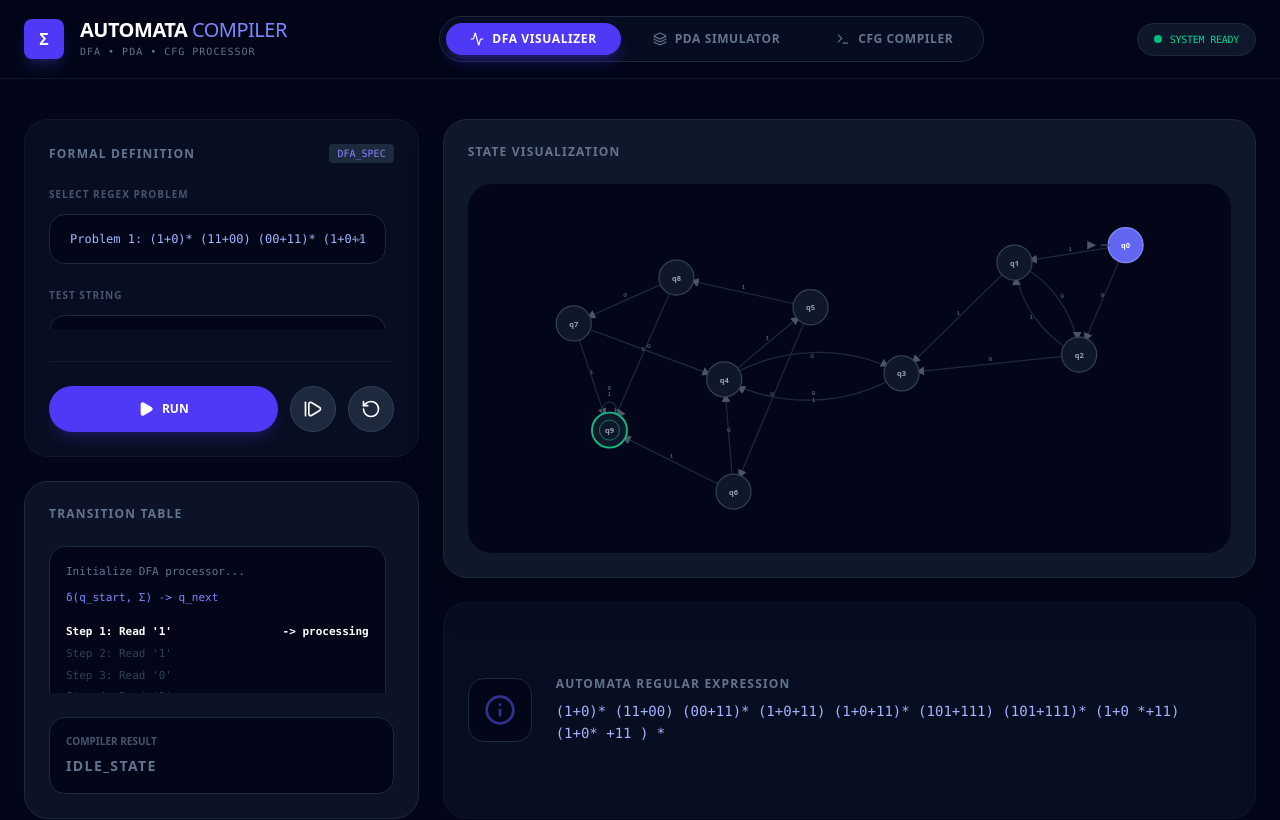
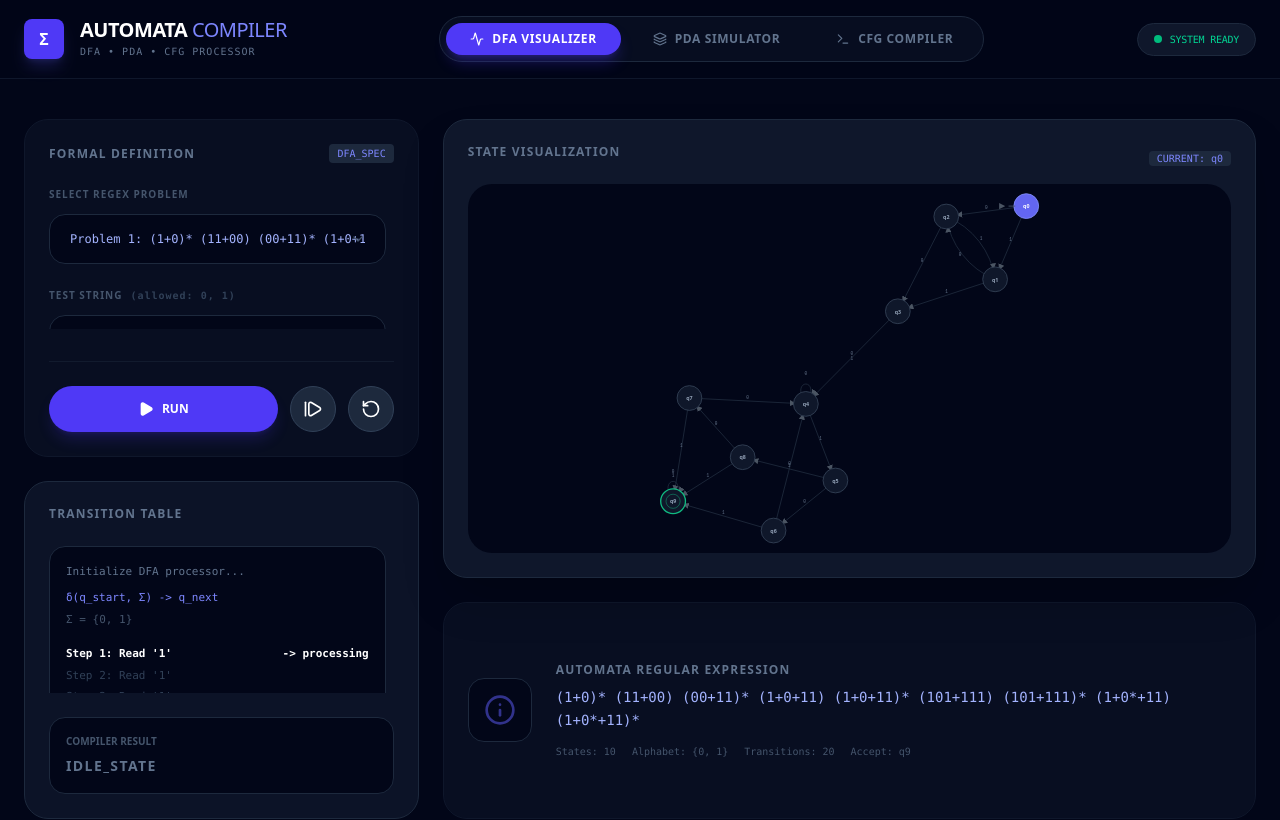
Before and after one commit to cinedalida/automata-visualizer, a React (Vite) app: page / in a window 1280 px wide. Shown: the top 820 px of the page. Built offline with nearby package versions, Linux system fonts and the light colour scheme.

Commit message:
Updated: DFA logic and added test strings

```diff
--- a/src/dfa/DFASimulatorUI.tsx
+++ b/src/dfa/DFASimulatorUI.tsx
@@ -19,7 +19,9 @@ export default function DFASimulatorUI() {
   const [selectedDfaKey, setSelectedDfaKey] =
     useState<keyof typeof DFA_EXAMPLES>("dfa1");
   const [isValidRegex, setIsValidRegex] = useState(true);
-  const [inputString, setInputString] = useState("110101");
+
+  // CHANGED: default input matches dfa1 alphabet and is a valid string
+  const [inputString, setInputString] = useState("111111");
   const [currentStateId, setCurrentStateId] = useState("");
   const [activeTransitionIdx, setActiveTransitionIdx] = useState<
     number | undefined
@@ -31,17 +33,40 @@ export default function DFASimulatorUI() {
   const simulatorRef = useRef<DFASimulator | null>(null);
   const dfa = DFA_EXAMPLES[selectedDfaKey];
 
+  // ============================================================
+  // Sample strings matching the corrected DFAs
+  // ============================================================
   const DFA_SAMPLE_STRINGS: Record<
     keyof typeof DFA_EXAMPLES,
     { valid: string[]; invalid: string[] }
   > = {
     dfa1: {
-      valid: ["00110101101", "1111010111", "00111110101"],
-      invalid: ["0011010", "1111010", "00111110"],
+      valid: [
+        "111111", // 11(double) + 1(bridge) + 111(pattern)
+        "0011010", // 00(double) + 1(bridge) + 101(pattern) + 0(tail)
+        "1111010", // 11(double) + 1(bridge) + 101(pattern) + 0(tail)
+        "00111110", // 00(double) + 1(bridge) + 111(pattern) + 10(tail)
+      ],
+      invalid: [
+        "11111", // too short, pattern incomplete
+        "00111", // too short, pattern incomplete
+        "010101010101", // no double (00 or 11)
+        "1100000000", // no pattern (101 or 111)
+      ],
     },
     dfa2: {
-      valid: ["babbabaaaabbaa", "bbabaaaaaabaaabb", "bbabbbbbbbabbbaa"],
-      invalid: ["aba", "abab", "bbb"],
+      valid: [
+        "babababbb", // bab(L1) + a(L2) + bab(L3) + bb(tail)
+        "babaabbaa", // bab(L1) + a(L2) + aba(L3) + ...aa(tail)
+        "ababaaa", // a(L2) + bab(L3) + aa(tail)
+        "aabaabb", // a(L2) + aba(L3) + bb(tail)
+      ],
+      invalid: [
+        "baabaaa", // baa triggers trap at q4
+        "babababa", // ends in a, tail requires aa or bb
+        "baba", // too short, missing pattern
+        "aaaa", // no valid bab/aba pattern
+      ],
     },
   };
 
@@ -60,8 +85,15 @@ export default function DFASimulatorUI() {
     }
   }, [regexInput]);
 
+  // ============================================================
+  // Reset AND set a sensible default input per DFA
+  // ============================================================
   useEffect(() => {
-    reset();
+    if (selectedDfaKey === "dfa1") {
+      setInputString("111111");
+    } else {
+      setInputString("ababaaa");
+    }
   }, [selectedDfaKey]);
 
   const isRunningRef = useRef(false);
@@ -99,7 +131,6 @@ export default function DFASimulatorUI() {
 
   const run = async () => {
     if (isRunningRef.current || isFinished) return;
-
     isRunningRef.current = true;
 
     while (
@@ -115,12 +146,20 @@ export default function DFASimulatorUI() {
     isRunningRef.current = false;
   };
 
+  // ============================================================
+  // Filter input based on the current DFA's alphabet
+  // dfa1 → only '0' and '1'
+  // dfa2 → only 'a' and 'b'
+  // ============================================================
   const handleInputChange = (e: React.ChangeEvent<HTMLInputElement>) => {
-    const val = e.target.value.replace(/[^0-1a-b]/g, ""); // Filter based on actual alphabet ideally
-    setInputString(val);
+    const allowed = dfa.alphabet;
+    const filtered = e.target.value
+      .split("")
+      .filter((ch) => allowed.includes(ch))
+      .join("");
+    setInputString(filtered);
   };
 
-  // Re-init simulator when input string changes but we are at step 0
   useEffect(() => {
     reset();
   }, [inputString]);
@@ -165,13 +204,17 @@ export default function DFASimulatorUI() {
 
             <label className="block text-[10px] font-bold text-slate-600 uppercase mb-3 tracking-widest">
               Test String
+              {/* ADDED: Show which characters are allowed */}
+              <span className="ml-2 text-slate-700 normal-case font-mono">
+                (allowed: {dfa.alphabet.join(", ")})
+              </span>
             </label>
             <div className="relative">
               <input
                 type="text"
                 value={inputString}
                 onChange={handleInputChange}
-                placeholder="Enter sequence..."
+                placeholder={`Enter ${dfa.alphabet.join("/")} sequence...`}
                 className="w-full bg-slate-950 border border-slate-800 rounded-2xl px-5 py-4 focus:outline-none focus:ring-2 focus:ring-indigo-600 transition-all font-mono text-indigo-300 text-lg tracking-widest"
               />
               <Terminal className="absolute right-4 top-1/2 -translate-y-1/2 w-5 h-5 text-slate-700" />
@@ -248,6 +291,16 @@ export default function DFASimulatorUI() {
             State Visualization
           </h3>
         </div>
+
+        {/* Current state badge */}
+        {currentStateId && (
+          <div className="absolute top-6 right-6 z-10">
+            <span className="text-[10px] bg-slate-800 px-2 py-0.5 rounded text-indigo-400 font-mono">
+              CURRENT: {currentStateId}
+            </span>
+          </div>
+        )}
+
         <div className="flex items-center justify-center h-full">
           {isValidRegex ? (
             <D3Graph
@@ -278,6 +331,14 @@ export default function DFASimulatorUI() {
           <div className="bg-slate-950 p-4 rounded-2xl border border-slate-800 font-mono text-[11px] leading-relaxed">
             <p className="text-slate-500 mb-2">Initialize DFA processor...</p>
             <p className="text-indigo-400">δ(q_start, Σ) {"->"} q_next</p>
+
+            {/* Show the alphabet for this DFA */}
+            <p className="text-slate-600 mt-1 mb-4">
+              Σ = {"{"}
+              {dfa.alphabet.join(", ")}
+              {"}"}
+            </p>
+
             <div className="mt-4 space-y-1">
               {inputString.split("").map((char, idx) => (
                 <p
@@ -360,9 +421,31 @@ export default function DFASimulatorUI() {
           </h3>
           <p className="font-mono text-sm text-indigo-300 leading-relaxed max-w-2xl">
             {selectedDfaKey === "dfa1"
-              ? "(1+0)* (11+00) (00+11)* (1+0+11) (1+0+11)* (101+111) (101+111)* (1+0 *+11) (1+0* +11 ) *"
+              ? "(1+0)* (11+00) (00+11)* (1+0+11) (1+0+11)* (101+111) (101+111)* (1+0*+11) (1+0*+11)*"
               : "(bab)* (b+a) (bab+aba) (a+b)* (aa+bb)* (b+a+bb) (a+b)* (aa+bb)"}
           </p>
+
+          {/* DFA stats summary */}
+          <div className="flex gap-4 mt-3">
+            <span className="text-[10px] text-slate-600 font-mono">
+              States: {dfa.states.length}
+            </span>
+            <span className="text-[10px] text-slate-600 font-mono">
+              Alphabet: {"{"}
+              {dfa.alphabet.join(", ")}
+              {"}"}
+            </span>
+            <span className="text-[10px] text-slate-600 font-mono">
+              Transitions: {dfa.transitions.length}
+            </span>
+            <span className="text-[10px] text-slate-600 font-mono">
+              Accept:{" "}
+              {dfa.states
+                .filter((s) => s.isAccept)
+                .map((s) => s.id)
+                .join(", ")}
+            </span>
+          </div>
         </div>
       </div>
     </div>
--- a/src/dfa/dfaData.ts
+++ b/src/dfa/dfaData.ts
@@ -1,103 +1,163 @@
-import { DFA } from '../types';
+import { DFA } from "../types";
 
 export const DFA1: DFA = {
   states: [
-    { id: 'q0', label: 'q0', isStart: true, isAccept: false },
-    { id: 'q1', label: 'q1', isStart: false, isAccept: false },
-    { id: 'q2', label: 'q2', isStart: false, isAccept: false },
-    { id: 'q3', label: 'q3', isStart: false, isAccept: false },
-    { id: 'q4', label: 'q4', isStart: false, isAccept: false },
-    { id: 'q5', label: 'q5', isStart: false, isAccept: false },
-    { id: 'q6', label: 'q6', isStart: false, isAccept: false },
-    { id: 'q7', label: 'q7', isStart: false, isAccept: false },
-    { id: 'q8', label: 'q8', isStart: false, isAccept: false },
-    { id: 'q9', label: 'q9', isStart: false, isAccept: true },
+    { id: "q0", label: "q0", isStart: true, isAccept: false },
+    { id: "q1", label: "q1", isStart: false, isAccept: false }, // Saw '1'
+    { id: "q2", label: "q2", isStart: false, isAccept: false }, // Saw '0'
+    { id: "q3", label: "q3", isStart: false, isAccept: false }, // DOUBLE FOUND
+    { id: "q4", label: "q4", isStart: false, isAccept: false }, // BRIDGE SATISFIED / Seeking '1'
+    { id: "q5", label: "q5", isStart: false, isAccept: false }, // Saw '1' (Pattern Start)
+    { id: "q6", label: "q6", isStart: false, isAccept: false }, // Saw '10'
+    { id: "q7", label: "q7", isStart: false, isAccept: false }, // Saw '110' (Recovery)
+    { id: "q8", label: "q8", isStart: false, isAccept: false }, // Saw '11'
+    { id: "q9", label: "q9", isStart: false, isAccept: true }, // ACCEPT / TAIL
   ],
-  alphabet: ['0', '1'],
+  alphabet: ["0", "1"],
   transitions: [
-    { from: 'q0', to: 'q1', symbol: '1' },
-    { from: 'q0', to: 'q2', symbol: '0' },
-    { from: 'q1', to: 'q2', symbol: '0' },
-    { from: 'q1', to: 'q3', symbol: '1' },
-    { from: 'q2', to: 'q1', symbol: '1' },
-    { from: 'q2', to: 'q3', symbol: '0' },
-    { from: 'q3', to: 'q4', symbol: '0' },
-    { from: 'q3', to: 'q4', symbol: '1' },
-    { from: 'q4', to: 'q3', symbol: '0' },
-    { from: 'q4', to: 'q5', symbol: '1' },
-    { from: 'q5', to: 'q6', symbol: '0' },
-    { from: 'q5', to: 'q8', symbol: '1' },
-    { from: 'q6', to: 'q4', symbol: '0' },
-    { from: 'q6', to: 'q9', symbol: '1' },
-    { from: 'q7', to: 'q4', symbol: '0' },
-    { from: 'q7', to: 'q9', symbol: '1' },
-    { from: 'q8', to: 'q7', symbol: '0' },
-    { from: 'q8', to: 'q9', symbol: '1' },
-    { from: 'q9', to: 'q9', symbol: '0' },
-    { from: 'q9', to: 'q9', symbol: '1' },
-  ]
+    // ============================================================
+    // LAYER 1: Finding (00+11)
+    // ============================================================
+    { from: "q0", to: "q1", symbol: "1" },
+    { from: "q0", to: "q2", symbol: "0" },
+    { from: "q1", to: "q3", symbol: "1" }, // Found '11'
+    { from: "q1", to: "q2", symbol: "0" },
+    { from: "q2", to: "q3", symbol: "0" }, // Found '00'
+    { from: "q2", to: "q1", symbol: "1" },
+
+    // ============================================================
+    // LAYER 2: Bridge (1+0+11)
+    // Moving from q3 to q4 satisfies the mandatory 1-char requirement of the bridge
+    // ============================================================
+    { from: "q3", to: "q4", symbol: "0" },
+    { from: "q3", to: "q4", symbol: "1" },
+
+    // ============================================================
+    // LAYER 3 & 4: Mandatory (101+111)
+    // q4 acts as the ground for the (1+0+11)* bridge part
+    // ============================================================
+    { from: "q4", to: "q4", symbol: "0" },
+    { from: "q4", to: "q5", symbol: "1" }, // Potential start of 101 or 111
+
+    { from: "q5", to: "q6", symbol: "0" }, // Sequence '10...'
+    { from: "q5", to: "q8", symbol: "1" }, // Sequence '11...'
+
+    { from: "q6", to: "q4", symbol: "0" }, // '100' fails pattern, back to seeking '1'
+    { from: "q6", to: "q9", symbol: "1" }, // '101' COMPLETED! → Accept
+
+    { from: "q8", to: "q7", symbol: "0" }, // '110' (Needs a '1' to make '101' suffix)
+    { from: "q8", to: "q9", symbol: "1" }, // '111' COMPLETED! → Accept
+
+    { from: "q7", to: "q4", symbol: "0" }, // '1100' fails pattern
+    { from: "q7", to: "q9", symbol: "1" }, // '1101' contains '101' → Accept
+
+    // ============================================================
+    // LAYER 5: The Tail (1+0*+11)*
+    // ============================================================
+    { from: "q9", to: "q9", symbol: "0" },
+    { from: "q9", to: "q9", symbol: "1" },
+  ],
 };
 
 export const DFA2: DFA = {
   states: [
-    { id: 'q0', label: 'q0', isStart: true, isAccept: false },
-    { id: 'q1', label: 'q1', isStart: false, isAccept: false },
-    { id: 'q2', label: 'q2', isStart: false, isAccept: false },
-    { id: 'q3', label: 'q3', isStart: false, isAccept: false },
-    { id: 'q4', label: 'q4', isStart: false, isAccept: false },
-    { id: 'q5', label: 'q5', isStart: false, isAccept: false },
-    { id: 'q6', label: 'q6', isStart: false, isAccept: false },
-    { id: 'q7', label: 'q7', isStart: false, isAccept: false },
-    { id: 'q8', label: 'q8', isStart: false, isAccept: false },
-    { id: 'q9', label: 'q9', isStart: false, isAccept: false },
-    { id: 'q10', label: 'q10', isStart: false, isAccept: false },
-    { id: 'q11', label: 'q11', isStart: false, isAccept: false },
-    { id: 'q12', label: 'q12', isStart: false, isAccept: false },
-    { id: 'q13', label: 'q13', isStart: false, isAccept: false },
-    { id: 'q14', label: 'q14', isStart: false, isAccept: true },
-    { id: 'q15', label: 'q15', isStart: false, isAccept: true },
-    { id: 'T', label: 'T', isStart: false, isAccept: false },
+    { id: "q0", label: "q0", isStart: true, isAccept: false },
+    { id: "q1", label: "q1", isStart: false, isAccept: false },
+    { id: "q2", label: "q2", isStart: false, isAccept: false },
+    { id: "q3", label: "q3", isStart: false, isAccept: false },
+    { id: "q4", label: "q4", isStart: false, isAccept: false },
+    { id: "q5", label: "q5", isStart: false, isAccept: false },
+    { id: "q6", label: "q6", isStart: false, isAccept: false },
+    { id: "q7", label: "q7", isStart: false, isAccept: false },
+    { id: "q8", label: "q8", isStart: false, isAccept: false },
+    { id: "q9", label: "q9", isStart: false, isAccept: false },
+    { id: "q10", label: "q10", isStart: false, isAccept: false },
+    { id: "q11", label: "q11", isStart: false, isAccept: false },
+    { id: "q12", label: "q12", isStart: false, isAccept: false },
+    { id: "q13", label: "q13", isStart: false, isAccept: false },
+    { id: "q14", label: "q14", isStart: false, isAccept: true },
+    { id: "q15", label: "q15", isStart: false, isAccept: true },
+    { id: "T", label: "T", isStart: false, isAccept: false },
   ],
-  alphabet: ['a', 'b'],
+  alphabet: ["a", "b"],
   transitions: [
-    { from: 'q0', to: 'q2', symbol: 'a' },
-    { from: 'q0', to: 'q1', symbol: 'b' },
-    { from: 'q1', to: 'q4', symbol: 'a' },
-    { from: 'q1', to: 'q3', symbol: 'b' },
-    { from: 'q2', to: 'q3', symbol: 'b' },
-    { from: 'q2', to: 'q5', symbol: 'a' },
-    { from: 'q3', to: 'q7', symbol: 'a' },
-    { from: 'q3', to: 'T', symbol: 'b' },
-    { from: 'q4', to: 'q5', symbol: 'a' },
-    { from: 'q4', to: 'q6', symbol: 'b' },
-    { from: 'q5', to: 'T', symbol: 'a' },
-    { from: 'q5', to: 'q8', symbol: 'b' },
-    { from: 'q6', to: 'q10', symbol: 'a' },
-    { from: 'q6', to: 'q1', symbol: 'b' },
-    { from: 'q7', to: 'q9', symbol: 'b' },
-    { from: 'q7', to: 'T', symbol: 'a' },
-    { from: 'q8', to: 'q10', symbol: 'a' },
-    { from: 'q8', to: 'T', symbol: 'b' },
-    { from: 'q9', to: 'q11', symbol: 'a' },
-    { from: 'q9', to: 'q11', symbol: 'b' },
-    { from: 'q10', to: 'q11', symbol: 'a' },
-    { from: 'q10', to: 'q11', symbol: 'b' },
-    { from: 'q11', to: 'q12', symbol: 'b' },
-    { from: 'q11', to: 'q13', symbol: 'a' },
-    { from: 'q12', to: 'q14', symbol: 'b' },
-    { from: 'q12', to: 'q13', symbol: 'a' },
-    { from: 'q13', to: 'q12', symbol: 'b' },
-    { from: 'q13', to: 'q15', symbol: 'a' },
-    { from: 'q14', to: 'q13', symbol: 'a' },
-    { from: 'q14', to: 'q14', symbol: 'b' },
-    { from: 'q15', to: 'q15', symbol: 'a' },
-    { from: 'q15', to: 'q12', symbol: 'b' },
-    { from: 'T', to: 'T', symbol: 'a' },
-    { from: 'T', to: 'T', symbol: 'b' },
-  ]
+    // ============================================================
+    // LAYER 1: (bab)*
+    // Handles the optional repeating prefix.
+    // q0 is entry; q1/q4/q6 track 'b', 'ba', 'bab'.
+    // q6 is an ambiguous checkpoint after a completed 'bab'.
+    // ============================================================
+    { from: "q0", to: "q1", symbol: "b" }, // Start 'bab' tracker
+    { from: "q0", to: "q2", symbol: "a" }, // Exit prefix directly via 'a'
+
+    { from: "q1", to: "q4", symbol: "a" }, // 'b' -> 'ba'
+    { from: "q1", to: "q3", symbol: "b" }, // Leave prefix via 'b'
+
+    { from: "q4", to: "q6", symbol: "b" }, // 'ba' -> 'bab' (loop checkpoint)
+    { from: "q4", to: "T", symbol: "a" }, // 'baa' is invalid for this stage
+
+    { from: "q6", to: "q1", symbol: "b" }, // continue through another possible prefix branch
+    { from: "q6", to: "q10", symbol: "a" }, // IMPORTANT: preserve valid '...bab a ...' handoff
+
+    // ============================================================
+    // LAYER 2: (b+a)
+    // Mandatory single-symbol choice before the required (bab+aba).
+    // q2 handles the 'a' branch; q1/q3 participate in the 'b' side.
+    // ============================================================
+    { from: "q2", to: "q5", symbol: "a" }, // 'a' -> prepare aba-side
+    { from: "q2", to: "q3", symbol: "b" }, // 'a' -> prepare bab-side
+
+    // ============================================================
+    // LAYER 3: (bab+aba)
+    // Mandatory pattern detector.
+    // ============================================================
+    { from: "q3", to: "q7", symbol: "a" }, // continue toward required middle pattern
+    { from: "q3", to: "T", symbol: "b" }, // bad continuation for this stage
+
+    { from: "q5", to: "q8", symbol: "b" }, // continue toward required middle pattern
+    { from: "q5", to: "T", symbol: "a" }, // bad continuation
+
+    { from: "q7", to: "q9", symbol: "b" }, // middle pattern completed
+    { from: "q7", to: "T", symbol: "a" }, // bad continuation
+
+    { from: "q8", to: "q10", symbol: "a" }, // middle pattern completed
+    { from: "q8", to: "T", symbol: "b" }, // bad continuation
+
+    // q9 and q10 = middle block complete, now move into suffix/tail logic
+    { from: "q9", to: "q11", symbol: "a" }, // enter tail scanner
+    { from: "q9", to: "q11", symbol: "b" }, // enter tail scanner
+    { from: "q10", to: "q11", symbol: "a" }, // enter tail scanner
+    { from: "q10", to: "q11", symbol: "b" }, // enter tail scanner
+
+    // ============================================================
+    // LAYER 4+: Tail Checker
+    // Enforces final ending condition: string must end in aa or bb.
+    // q11 starts the tail scan; q14/q15 are accept states.
+    // ============================================================
+    { from: "q11", to: "q13", symbol: "a" }, // last seen symbol = a
+    { from: "q11", to: "q12", symbol: "b" }, // last seen symbol = b
+
+    { from: "q12", to: "q14", symbol: "b" }, // now ends with bb
+    { from: "q12", to: "q13", symbol: "a" }, // switched from b to a
+
+    { from: "q13", to: "q15", symbol: "a" }, // now ends with aa
+    { from: "q13", to: "q12", symbol: "b" }, // switched from a to b
+
+    { from: "q14", to: "q14", symbol: "b" }, // still ends with bb
+    { from: "q14", to: "q13", symbol: "a" }, // bb broken by a
+
+    { from: "q15", to: "q15", symbol: "a" }, // still ends with aa
+    { from: "q15", to: "q12", symbol: "b" }, // aa broken by b
+
+    // ============================================================
+    // TRAP STATE
+    // ============================================================
+    { from: "T", to: "T", symbol: "a" },
+    { from: "T", to: "T", symbol: "b" },
+  ],
 };
 
 export const DFA_EXAMPLES = {
   dfa1: DFA1,
-  dfa2: DFA2
+  dfa2: DFA2,
 };
```
Also changed, not shown: src/dfa/dfaSimulator.ts (+94 -5 lines).
